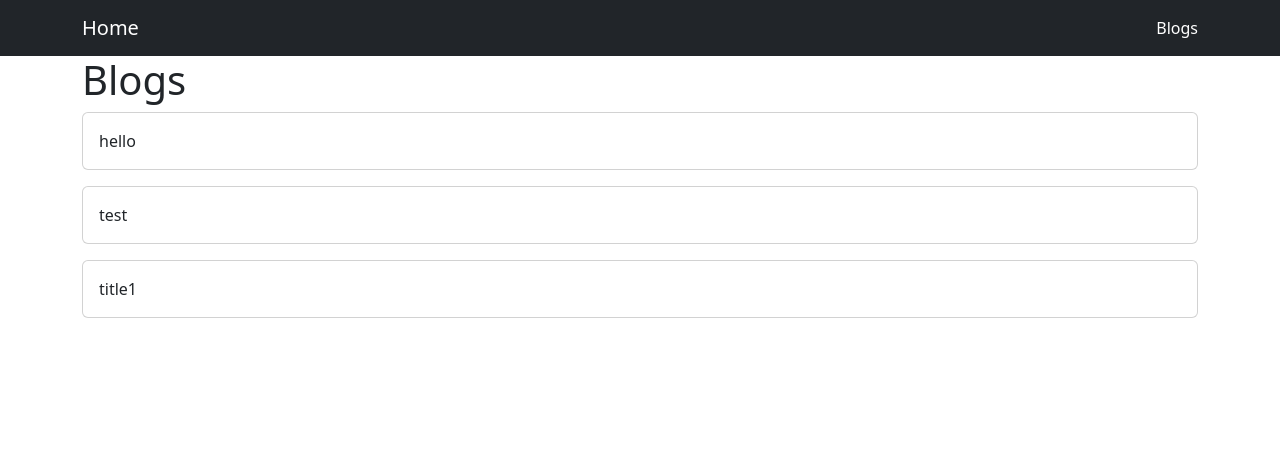
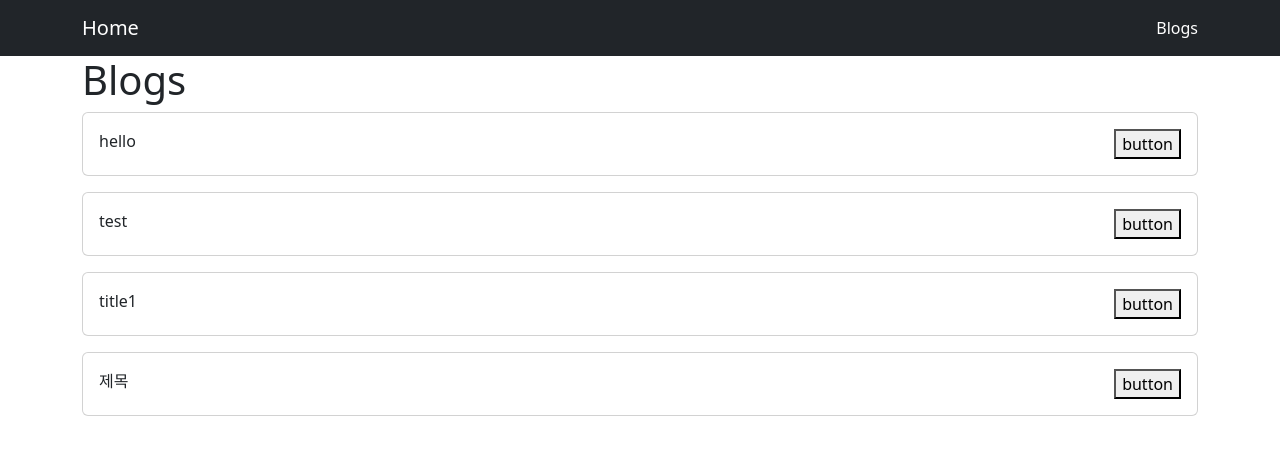
Before and after one commit to EllaSEON/Blog, a React (Create React App) app in the folder react-basic/: page /blogs in a window 1280 px wide. Shown: the top 454 px of the page. Built offline with nearby package versions, Linux system fonts and the light colour scheme; data requests are answered from the project's data file.

Commit message:
<feat> : Card 컴포넌트 props 타입체크

```diff
--- a/react-basic/db.json
+++ b/react-basic/db.json
@@ -14,6 +14,11 @@
       "title": "title1",
       "body": "body1",
       "id": 3
+    },
+    {
+      "title": "제목",
+      "body": "내용",
+      "id": 4
     }
   ]
 }
--- a/react-basic/package.json
+++ b/react-basic/package.json
@@ -8,6 +8,7 @@
     "@testing-library/user-event": "^13.5.0",
     "axios": "^1.2.2",
     "json-server": "^0.17.1",
+    "prop-types": "^15.8.1",
     "react": "^18.2.0",
     "react-dom": "^18.2.0",
     "react-router-dom": "^6.6.2",
--- a/react-basic/src/Pages/ListPage.jsx
+++ b/react-basic/src/Pages/ListPage.jsx
@@ -18,10 +18,9 @@
       <h1>Blogs</h1>
       {posts.map((post) => {
         return (
-          <Card key={post.id} title={post.title} />
-          // <div className="card mb-3" key={post.id}>
-          //   <div className="card-body">{post.title}</div>
-          // </div>
+          <Card key={post.id} title={post.title}>
+            <button>button</button>
+          </Card>
         );
       })}
     </div>
--- a/react-basic/src/components/Card.jsx
+++ b/react-basic/src/components/Card.jsx
@@ -1,8 +1,29 @@
-const Card = ({ title }) => {
+import PropTypes from "prop-types";
+
+const Card = ({ title, children }) => {
   return (
     <div className="card mb-3">
-      <div className="card-body">{title}</div>
+      <div className="card-body">
+        <div className="d-flex justify-content-between">
+          <div>{title}</div>
+          {children && <div>{children}</div>}
+        </div>
+      </div>
     </div>
   );
 };
+
+// 컴포넌트의 props에서 타입을 체크하고 싶다면 propTypes 속성을 할당할 수 있음
+//prop에 유효하지 않은 값이 전달되면 자바스크립트 콘솔에 경고가 노출됨. 성능상의 이유로 propTypes는 개발모드에서만 체크한다
+// https://reactjs-kr.firebaseapp.com/docs/typechecking-with-proptypes.html
+Card.propTypes = {
+  title: PropTypes.string.isRequired,
+  children: PropTypes.element, // 한개의 컴포넌트만 자식으로 설정가능
+};
+
+// prop가 아무것도 없을때 기본값 설정가능
+Card.defaultProps = {
+  children: null,
+};
+
 export default Card;
```
Also changed, not shown: 1 other file (tests, documents, lock files or other folders).
